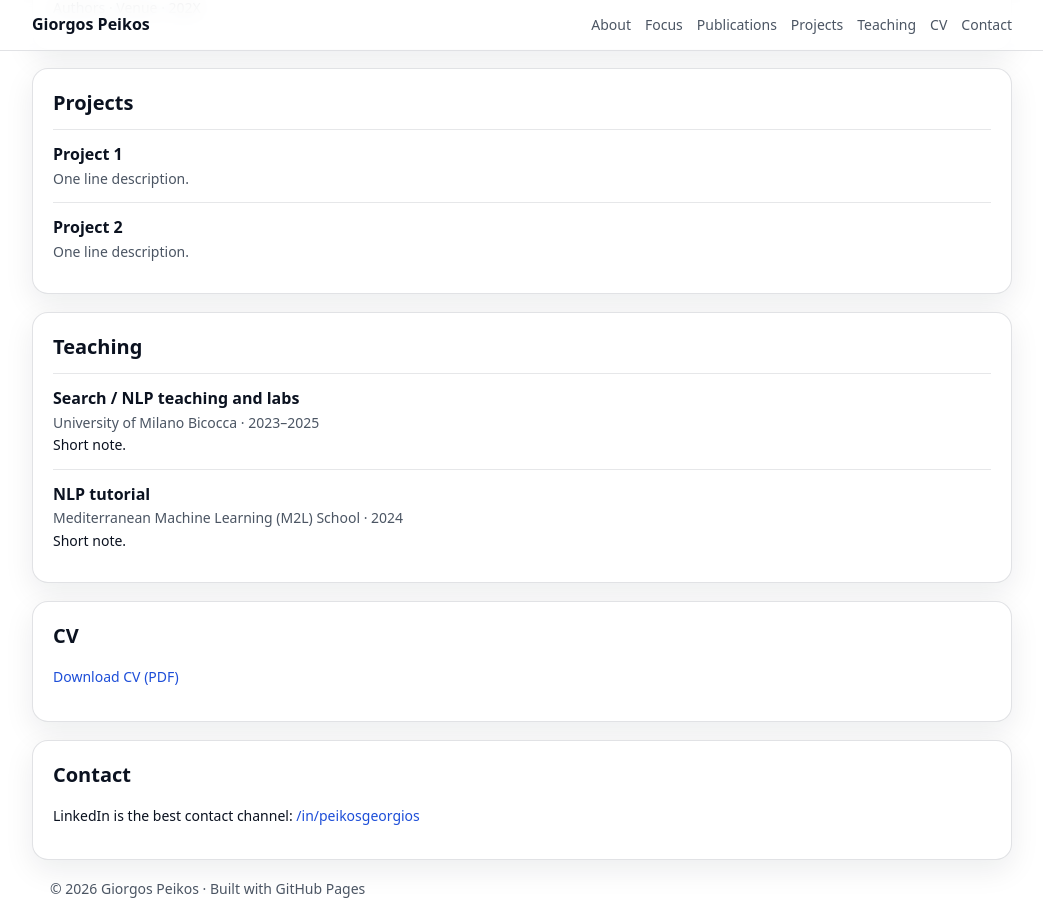
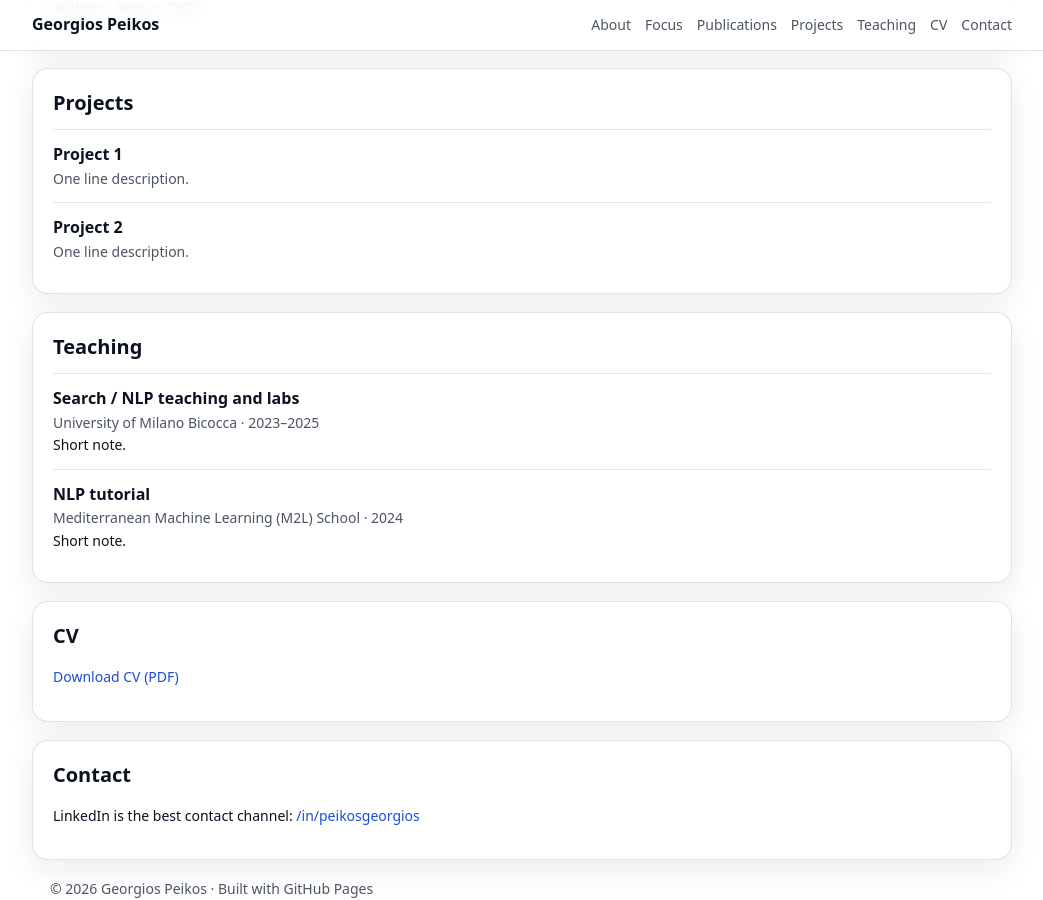
Before and after one commit to GiorgosPeikos/GiorgosPeikos.github.io, a Jekyll site: the page built from index.md, in a window 1280 px wide and 900 px high, scrolled down 1306 px. Shown: the whole window, without its empty margins (118-1161 px from the left). Built offline with Jekyll 4.4.1, drawn with Linux system fonts in a browser that asks for light colours; our own code applies the rules of GitHub Pages for plain Markdown files.

Commit message:
Name update.

```diff
--- a/_data/social.yml
+++ b/_data/social.yml
@@ -6,4 +6,4 @@ links:
   - label: GitHub
     url: "https://github.com/GiorgosPeikos"
   - label: Email
-    url: "mailto:YOUR_EMAIL"
+    url: "mailto:peikos.georgios@gmail.com"
--- a/_includes/footer.html
+++ b/_includes/footer.html
@@ -1,6 +1,6 @@
 <footer class="footer">
   <div class="container muted small">
-    © <span id="year"></span> Giorgos Peikos · Built with GitHub Pages
+    © <span id="year"></span> Georgios Peikos · Built with GitHub Pages
   </div>
 </footer>
 <script>
--- a/_includes/nav.html
+++ b/_includes/nav.html
@@ -1,6 +1,6 @@
 <nav class="nav">
   <div class="container nav-inner">
-    <a class="brand" href="#top">Giorgos Peikos</a>
+    <a class="brand" href="#top">Georgios Peikos</a>
     <div class="navlinks">
       <a href="#about">About</a>
       <a href="#focus">Focus</a>
--- a/index-static.html
+++ b/index-static.html
@@ -3,7 +3,7 @@
 <head>
   <meta charset="utf-8" />
   <meta name="viewport" content="width=device-width, initial-scale=1" />
-  <title>Giorgos Peikos | NLP • LLMs • RAG</title>
+  <title>Georgios Peikos | NLP • LLMs • RAG</title>
   <style>
     body { font-family: Arial, sans-serif; max-width: 900px; margin: 48px auto; padding: 0 16px; line-height: 1.6; }
     .muted { color: #666; }
@@ -13,7 +13,7 @@
   </style>
 </head>
 <body>
-  <h1>Giorgos Peikos</h1>
+  <h1>Georgios Peikos</h1>
   <p class="muted">NLP • LLMs • Retrieval Augmented Generation • Information Retrieval</p>
 
   <div class="section">
```
